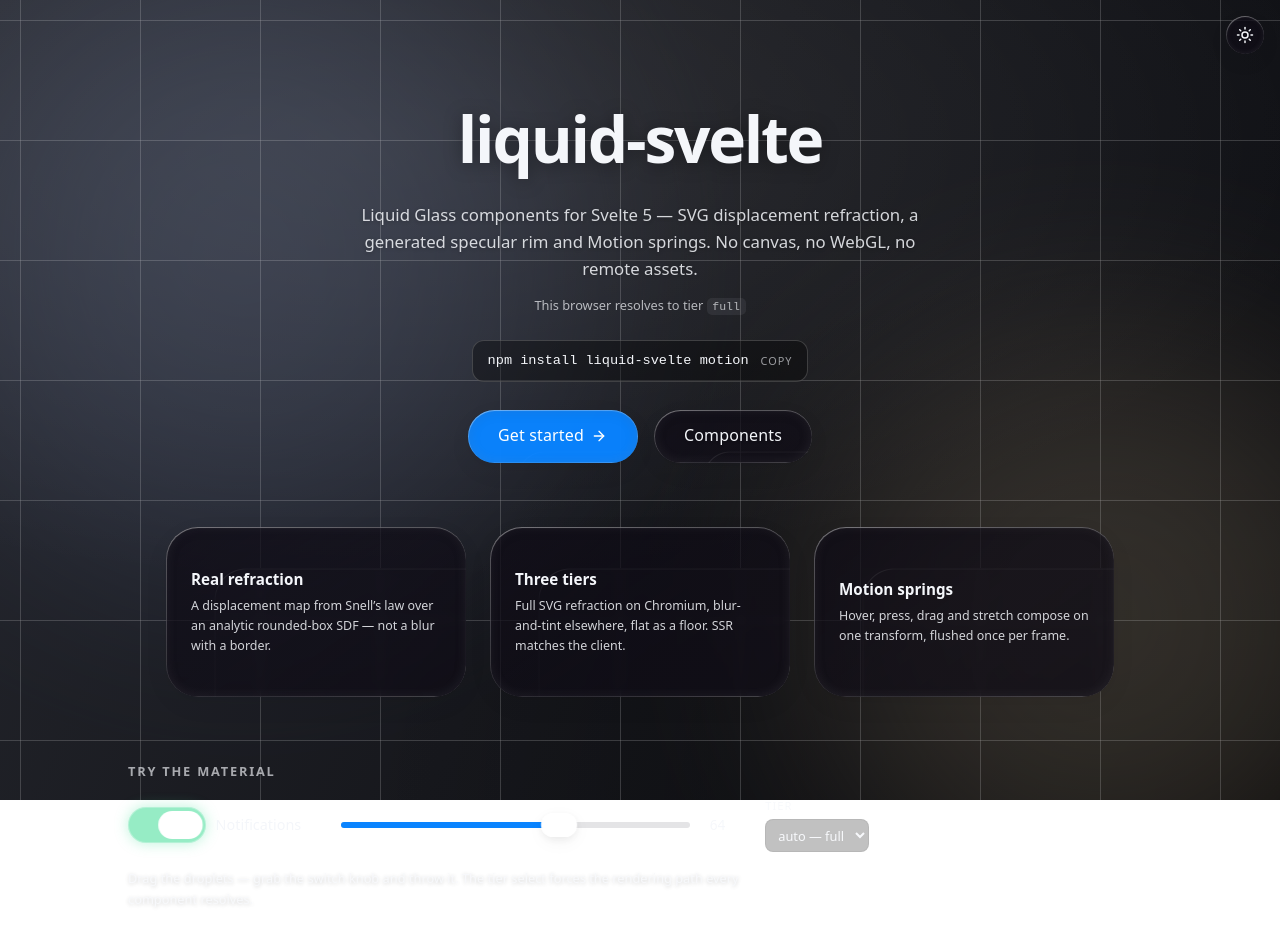
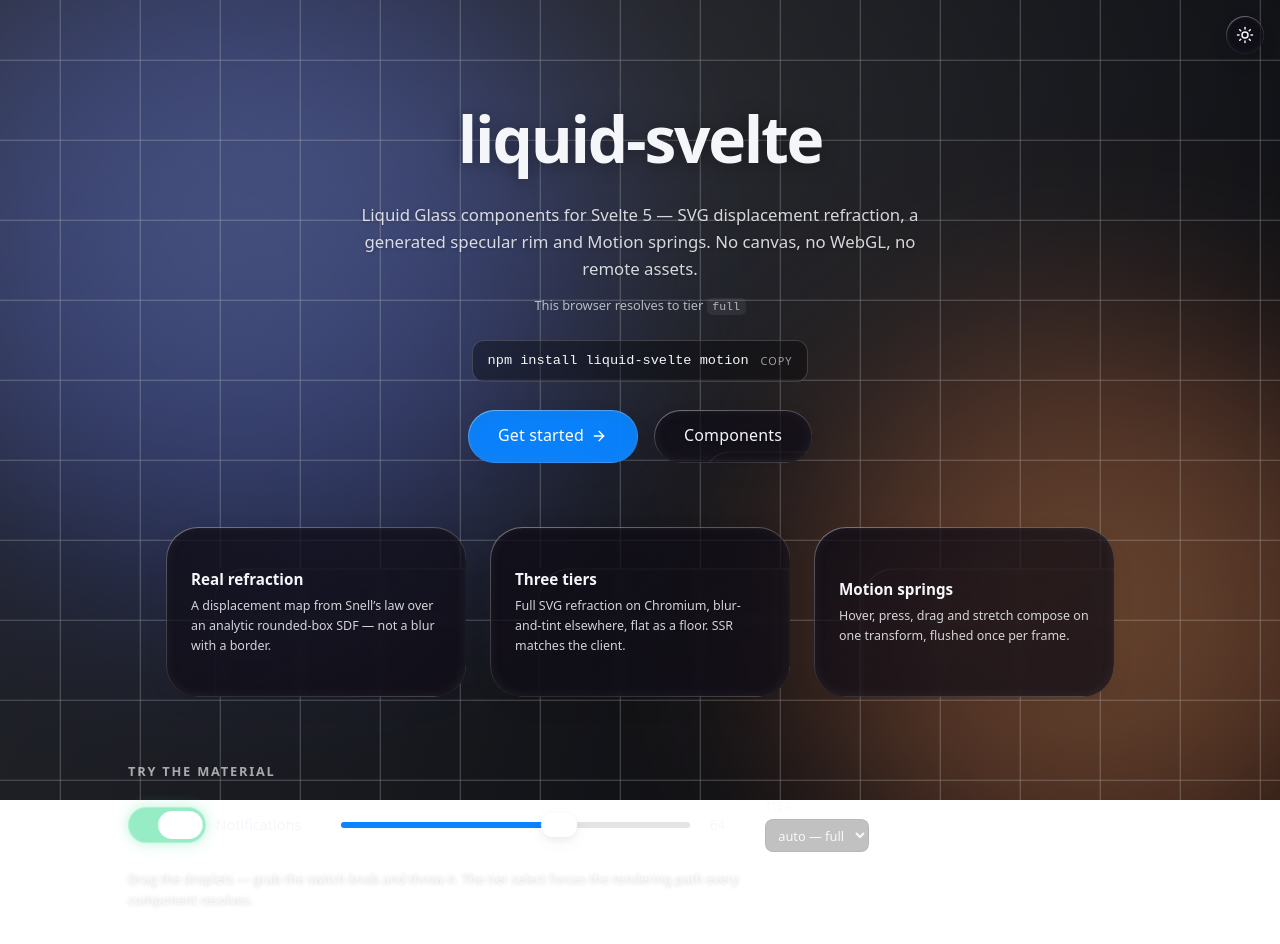
Before and after one commit to quentin-r37/liquid-svelte, a SvelteKit app: page / in a window 1280 px wide. Shown: the top 944 px of the page. Built offline with nearby package versions, Linux system fonts and the light colour scheme.

Commit message:
fix: enhance color gradients and opacity in ScrollingGrid for improved visual clarity

```diff
--- a/src/routes/ScrollingGrid.svelte
+++ b/src/routes/ScrollingGrid.svelte
@@ -61,7 +61,13 @@
 			radial-gradient(140% 100% at 28% 18%, rgb(255 255 255 / 0.1), transparent 55%),
 			radial-gradient(120% 120% at 100% 100%, rgb(0 0 0 / 0.5), transparent 60%),
 			linear-gradient(115deg, #24262d 0%, #17181d 48%, #0d0e12 100%);
-		color: rgb(255 255 255 / 0.35);
+		/*
+		 * The hairline ink. Bolder than a background ruling normally would be (composited
+		 * with `.minor`'s 0.5 this lands at ~0.25 white on dark): the lines are the entire
+		 * displacement read, and at hairline width a timid line vanishes inside the bezel
+		 * exactly where the bend should be most visible.
+		 */
+		color: rgb(255 255 255 / 0.5);
 	}
 
 	.backdrop.fixed {
@@ -79,34 +85,37 @@
 
 	/*
 	 * Two fields, placed on opposing corners and kept far apart in hue. Chromatic
-	 * aberration needs a colour gradient to split, not saturation for its own sake —
-	 * and the WWDC-style silver surface must stay silver, so the hues are pulled almost
-	 * all the way to grey: steel blue against champagne is enough of a ramp for the
-	 * filter to split while both still read as lighting on metal, not as artwork.
+	 * aberration needs a colour gradient to split, not saturation for its own sake.
+	 * An earlier pass pulled both hues almost all the way to grey to keep the silver
+	 * sheet reading as metal — which was honest but left the glass with nothing to
+	 * refract *in colour*: the tint went muddy and the aberration split greys into
+	 * greys. These are the warmed versions: a franker blue against a copper-amber,
+	 * saturated enough that the bezel visibly bends colour, while the 90px blur and
+	 * sub-0.5 opacity keep them reading as coloured light on the sheet, not artwork.
 	 */
 	.field {
 		position: absolute;
 		border-radius: 50%;
 		filter: blur(90px);
-		opacity: 0.28;
+		opacity: 0.45;
 	}
 
 	.field-a {
 		inset: -18% auto auto -12%;
 		width: 62vw;
 		height: 62vw;
-		background: radial-gradient(circle, #7a8ab0 0%, #4a5470 52%, transparent 74%);
+		background: radial-gradient(circle, #6d84e8 0%, #3d4fa8 52%, transparent 74%);
 	}
 
 	.field-b {
 		inset: auto -14% -22% auto;
 		width: 56vw;
 		height: 56vw;
-		background: radial-gradient(circle, #b0a084 0%, #6e6250 50%, transparent 72%);
+		background: radial-gradient(circle, #e89a5f 0%, #a05a3c 50%, transparent 72%);
 	}
 
 	.backdrop[data-scheme='light'] .field {
-		opacity: 0.2;
+		opacity: 0.3;
 	}
 
 	/*
@@ -121,19 +130,22 @@
 
 	/*
 	 * The tile size has to match the keyframe translation exactly or the loop seams.
-	 * Cells are WWDC-poster large — hairlines ruling a sheet of metal rather than graph
-	 * paper — which costs bezel crossings, so each line that does cross gets to be more
-	 * visible: opacity is up from the 28px version to compensate for there being far
-	 * fewer lines. ~12px/s is the sweet spot: brisk enough that a line is always mid-bezel
-	 * somewhere, slow enough that the surface still reads as calm metal.
+	 * 80px cells: still hairlines ruling a sheet of metal, not graph paper, but tighter
+	 * than the 120px WWDC-poster pass so a typical bezel always has a line mid-bend —
+	 * at 120px a small control could sit a whole cell away from the nearest crossing
+	 * and show no displacement at all. Opacity stays at the 120px value; the extra
+	 * lines make the field slightly busier, which here is the point.
+	 * ~12px/s is the sweet spot: brisk enough that a line is always mid-bezel
+	 * somewhere, slow enough that the surface still reads as calm metal — hence the
+	 * duration drops with the tile so the drift speed is unchanged.
 	 */
 	.minor {
 		background-image:
 			linear-gradient(to right, currentColor 0 1px, transparent 1px 100%),
 			linear-gradient(to bottom, currentColor 0 1px, transparent 1px 100%);
-		background-size: 120px 120px;
+		background-size: 80px 80px;
 		opacity: 0.5;
-		animation: drift-minor calc(10s / var(--speed)) linear infinite;
+		animation: drift-minor calc(6.7s / var(--speed)) linear infinite;
 	}
 
 	@keyframes drift-minor {
@@ -141,7 +153,7 @@
 			transform: translate3d(0, 0, 0);
 		}
 		to {
-			transform: translate3d(120px, 120px, 0);
+			transform: translate3d(80px, 80px, 0);
 		}
 	}
 
```
